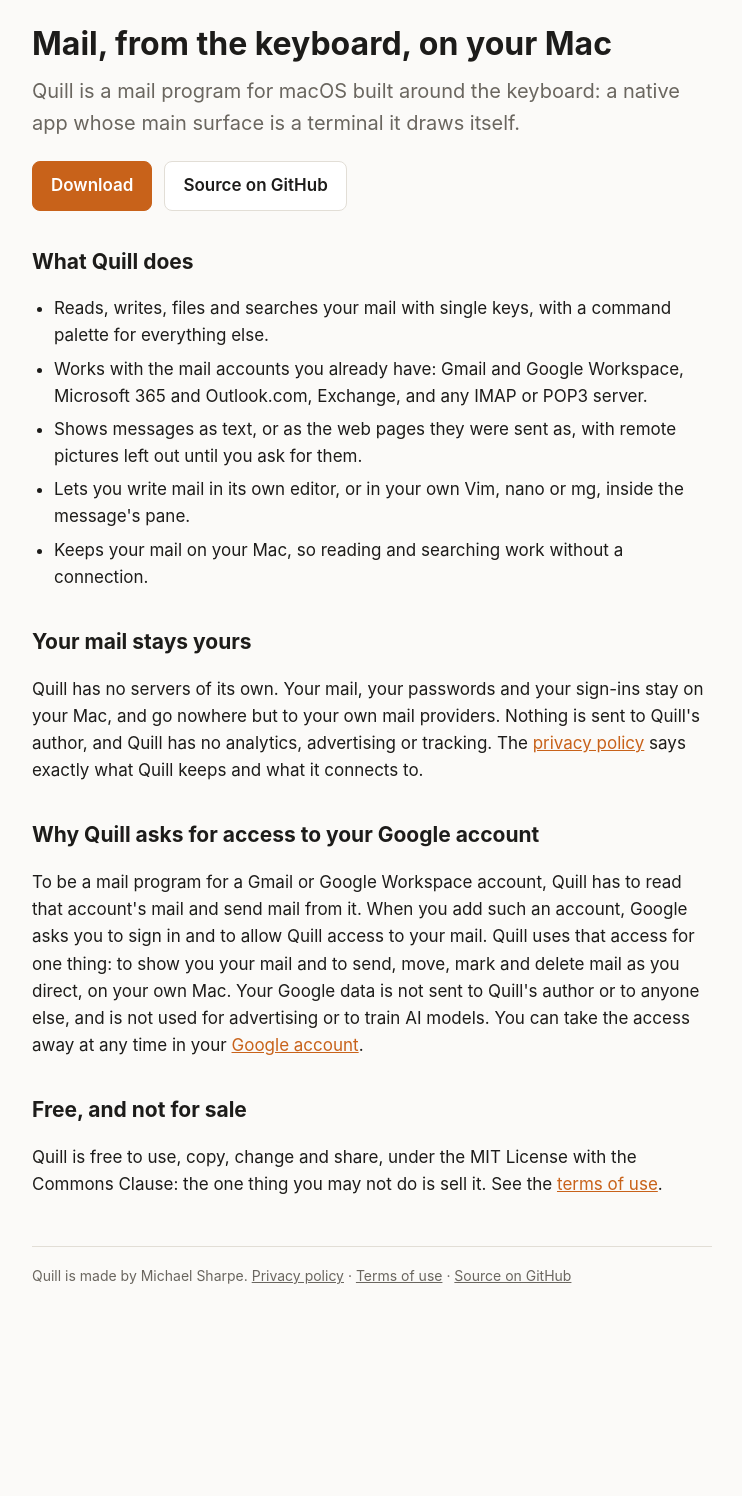
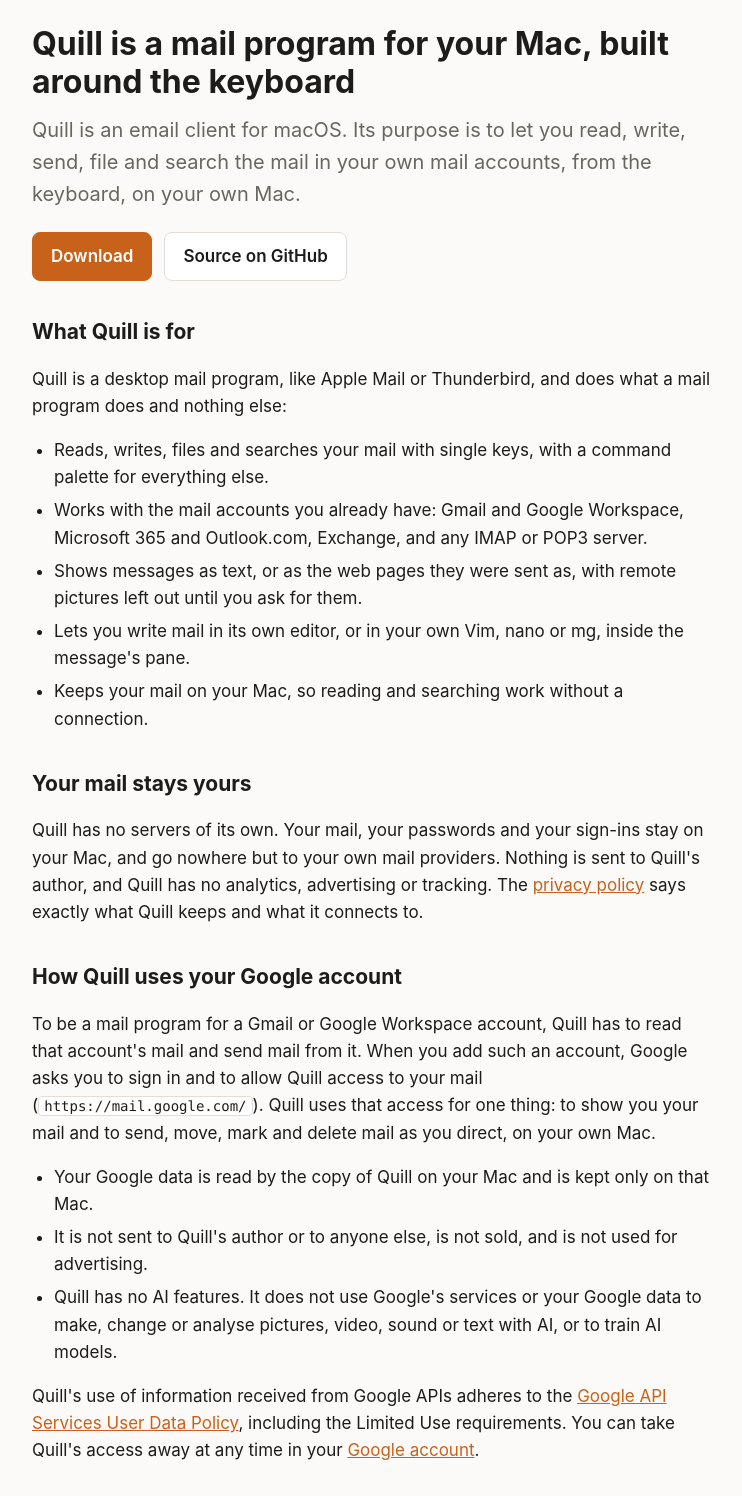
Before and after one commit to msharpe248/quill, a plain HTML site: page index.html in a window 1280 px wide. Shown: the part 99-1595 px from the top of the page, without its empty margins (268-1010 px from the left). Before the commit the page ends 1459 px from the top, so only its background shows below. Drawn offline with Linux system fonts and the light colour scheme.

Commit message:
The home page says plainly what Quill is for, and that it has no AI
Google's check of the page could not tell what the app is for. The
page now opens by saying it is a mail program and what that means,
names the access it asks Google for and what it does with it, says
it has no AI features, and links the policy and the terms by their
whole addresses, as the consent screen has them.

Co-Authored-By: Claude Fable 5.2 <noreply@anthropic.com>
Claude-Session: https://claude.ai/code/session_01UHmYMhW2sbp9E41DwdEQdR

```diff
--- a/index.html
+++ b/index.html
@@ -3,7 +3,8 @@
 <head>
 <meta charset="utf-8">
 <meta name="viewport" content="width=device-width, initial-scale=1">
-<!-- google-site-verification goes here -->
+<meta name="description" content="Quill is a free, open-source mail program (email client) for macOS, built around the keyboard. It reads and sends the mail in your own accounts, on your own Mac.">
+<link rel="canonical" href="https://msharpe248.github.io/quill/">
 <title>Quill: a keyboard-first mail program for macOS</title>
 <link rel="icon" href="logo.png">
 <link rel="stylesheet" href="style.css">
@@ -15,13 +16,14 @@
 <a class="name" href="./">Quill</a>
 <nav><a href="./">Home</a><a href="privacy.html">Privacy</a><a href="terms.html">Terms</a><a href="https://github.com/msharpe248/quill">Source</a></nav>
 </header>
-<h1>Mail, from the keyboard, on your Mac</h1>
-<p class="lead">Quill is a mail program for macOS built around the keyboard: a native app whose main surface is a terminal it draws itself.</p>
+<h1>Quill is a mail program for your Mac, built around the keyboard</h1>
+<p class="lead">Quill is an email client for macOS. Its purpose is to let you read, write, send, file and search the mail in your own mail accounts, from the keyboard, on your own Mac.</p>
 <div class="buttons">
 <a class="main" href="https://github.com/msharpe248/quill/releases">Download</a>
 <a href="https://github.com/msharpe248/quill">Source on GitHub</a>
 </div>
-<h2>What Quill does</h2>
+<h2>What Quill is for</h2>
+<p>Quill is a desktop mail program, like Apple Mail or Thunderbird, and does what a mail program does and nothing else:</p>
 <ul>
 <li>Reads, writes, files and searches your mail with single keys, with a command palette for everything else.</li>
 <li>Works with the mail accounts you already have: Gmail and Google Workspace, Microsoft 365 and Outlook.com, Exchange, and any IMAP or POP3 server.</li>
@@ -30,13 +32,19 @@
 <li>Keeps your mail on your Mac, so reading and searching work without a connection.</li>
 </ul>
 <h2>Your mail stays yours</h2>
-<p>Quill has no servers of its own. Your mail, your passwords and your sign-ins stay on your Mac, and go nowhere but to your own mail providers. Nothing is sent to Quill's author, and Quill has no analytics, advertising or tracking. The <a href="privacy.html">privacy policy</a> says exactly what Quill keeps and what it connects to.</p>
-<h2>Why Quill asks for access to your Google account</h2>
-<p>To be a mail program for a Gmail or Google Workspace account, Quill has to read that account's mail and send mail from it. When you add such an account, Google asks you to sign in and to allow Quill access to your mail. Quill uses that access for one thing: to show you your mail and to send, move, mark and delete mail as you direct, on your own Mac. Your Google data is not sent to Quill's author or to anyone else, and is not used for advertising or to train AI models. You can take the access away at any time in your <a href="https://myaccount.google.com/permissions">Google account</a>.</p>
+<p>Quill has no servers of its own. Your mail, your passwords and your sign-ins stay on your Mac, and go nowhere but to your own mail providers. Nothing is sent to Quill's author, and Quill has no analytics, advertising or tracking. The <a href="https://msharpe248.github.io/quill/privacy.html">privacy policy</a> says exactly what Quill keeps and what it connects to.</p>
+<h2>How Quill uses your Google account</h2>
+<p>To be a mail program for a Gmail or Google Workspace account, Quill has to read that account's mail and send mail from it. When you add such an account, Google asks you to sign in and to allow Quill access to your mail (<code>https://mail.google.com/</code>). Quill uses that access for one thing: to show you your mail and to send, move, mark and delete mail as you direct, on your own Mac.</p>
+<ul>
+<li>Your Google data is read by the copy of Quill on your Mac and is kept only on that Mac.</li>
+<li>It is not sent to Quill's author or to anyone else, is not sold, and is not used for advertising.</li>
+<li>Quill has no AI features. It does not use Google's services or your Google data to make, change or analyse pictures, video, sound or text with AI, or to train AI models.</li>
+</ul>
+<p>Quill's use of information received from Google APIs adheres to the <a href="https://developers.google.com/terms/api-services-user-data-policy">Google API Services User Data Policy</a>, including the Limited Use requirements. You can take Quill's access away at any time in your <a href="https://myaccount.google.com/permissions">Google account</a>.</p>
 <h2>Free, and not for sale</h2>
-<p>Quill is free to use, copy, change and share, under the MIT License with the Commons Clause: the one thing you may not do is sell it. See the <a href="terms.html">terms of use</a>.</p>
+<p>Quill is free to use, copy, change and share, under the MIT License with the Commons Clause: the one thing you may not do is sell it. See the <a href="https://msharpe248.github.io/quill/terms.html">terms of use</a>.</p>
 
-<footer>Quill is made by Michael Sharpe. <a href="privacy.html">Privacy policy</a> · <a href="terms.html">Terms of use</a> · <a href="https://github.com/msharpe248/quill">Source on GitHub</a></footer>
+<footer>Quill is made by Michael Sharpe. <a href="https://msharpe248.github.io/quill/privacy.html">Privacy policy</a> · <a href="https://msharpe248.github.io/quill/terms.html">Terms of use</a> · <a href="https://github.com/msharpe248/quill">Source on GitHub</a></footer>
 </main>
 </body>
 </html>
```
Also changed, not shown: privacy.html (+2 -2 lines).
